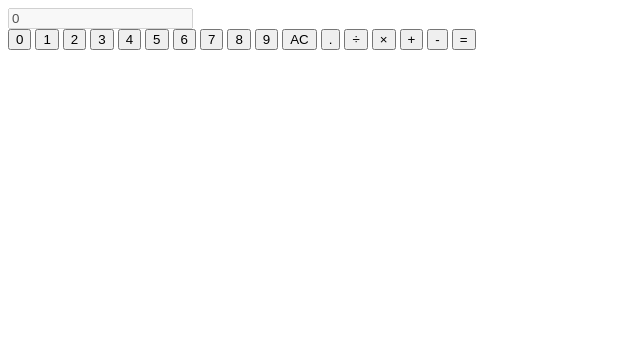
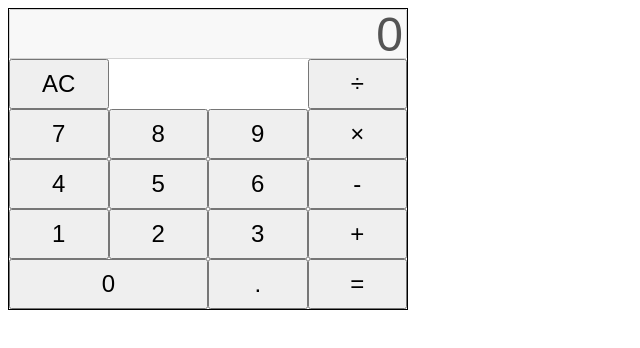
Before and after one commit to ryumatsuyi/calculator, a plain HTML site: page index.html in a window 1280 px wide. Shown: the whole page, without its empty margins (0-640 px from the left). Drawn offline with Linux system fonts and the light colour scheme.

Commit message:
added stylesheet and update index.html and JS

```diff
--- a/index.html
+++ b/index.html
@@ -2,9 +2,10 @@
 <html>
     <head>
         <title> Ryuto's calculator</title>
+        <link rel="stylesheet" href="style.css">
     </head>
     <body>
-        <div class="calculator">
+        <div class="calculator container">
             <input type="text" class="calculator-screen" value="0" disabled>
 
             <div class="calculator-keys">
--- /dev/null
+++ b/style.css
@@ -0,0 +1,112 @@
+* {
+    box-sizing: border-box;
+}
+
+.container {
+    display: grid;
+    grid-template-columns: 1fr;
+    max-width: 400px;
+    border: 1px solid black;
+}
+
+input {
+    width: 100%;
+    height: 50px;
+    text-align: right;
+    font-size: 3em;
+}
+
+.calculator-keys {
+    display: grid;
+    grid-template-columns: 1fr 1fr 1fr 1fr;
+    grid-auto-rows: minmax(50px, auto);
+}
+
+button {
+    font-size: 1.5em;
+}
+
+button[value="all-clear"] {
+    grid-row: 1/2;
+    grid-column: 1/2;
+}
+
+button[value="7"] {
+    grid-row: 2/3;
+    grid-column: 1/2;
+}
+
+button[value="8"] {
+    grid-row: 2/3;
+    grid-column: 2/3;
+}
+
+button[value="9"] {
+    grid-row: 2/3;
+    grid-column: 3/4;
+}
+
+button[value="4"] {
+    grid-row: 3/4;
+    grid-column: 1/2;
+}
+
+button[value="5"] {
+    grid-row: 3/4;
+    grid-column: 2/3;
+}
+
+button[value="6"] {
+    grid-row: 3/4;
+    grid-column: 3/4;
+}
+
+button[value="1"] {
+    grid-row: 4/5;
+    grid-column: 1/2;
+}
+
+button[value="2"] {
+    grid-row: 4/5;
+    grid-column: 2/3;
+}
+
+button[value="3"] {
+    grid-row: 4/5;
+    grid-column: 3/4;
+}
+
+button[value="0"] {
+    grid-row: 5/6;
+    grid-column: 1/3;
+}
+
+button[value="."] {
+    grid-row: 5/6;
+    grid-column: 3/4;
+}
+
+button[value="="] {
+    grid-row: 5/6;
+    grid-column: 4/5;
+}
+
+button[value="-"] {
+    grid-row: 3/4;
+    grid-column: 4/5;
+}
+
+button[value="+"] {
+    grid-row: 4/5;
+    grid-column: 4/5;
+}
+
+button[value="*"] {
+    grid-row: 2/3;
+    grid-column: 4/5;
+}
+
+button[value="/"] {
+    grid-row: 1/2;
+    grid-column: 4/5;
+}
```
Also changed, not shown: JavaScript.js (line endings or trailing spaces).
